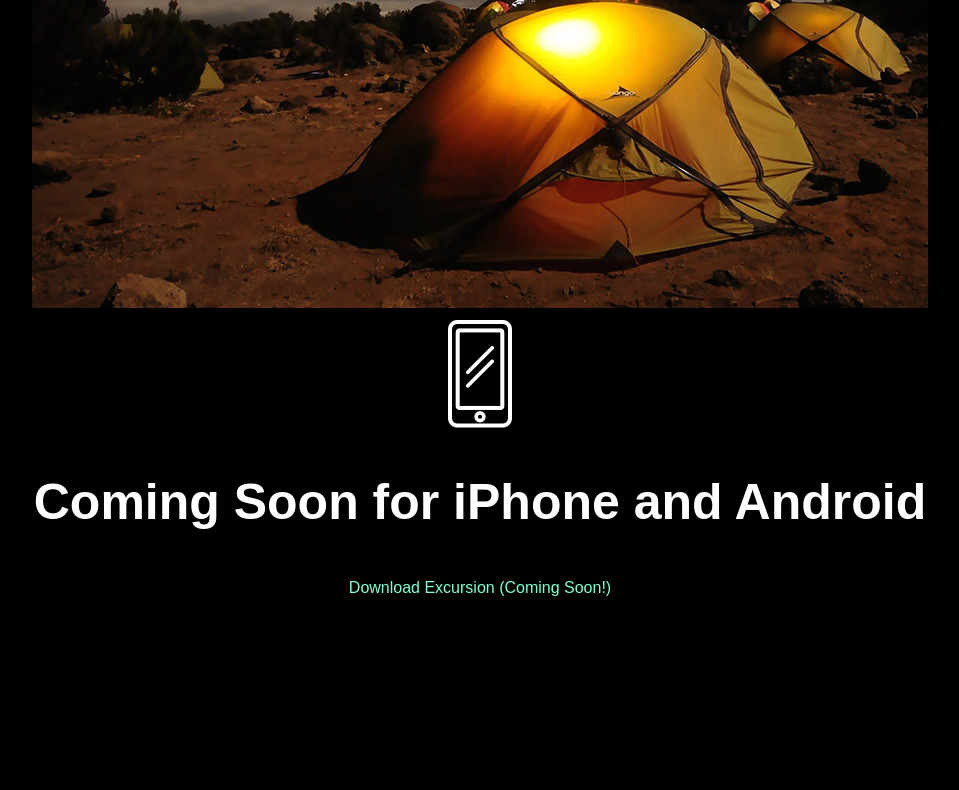
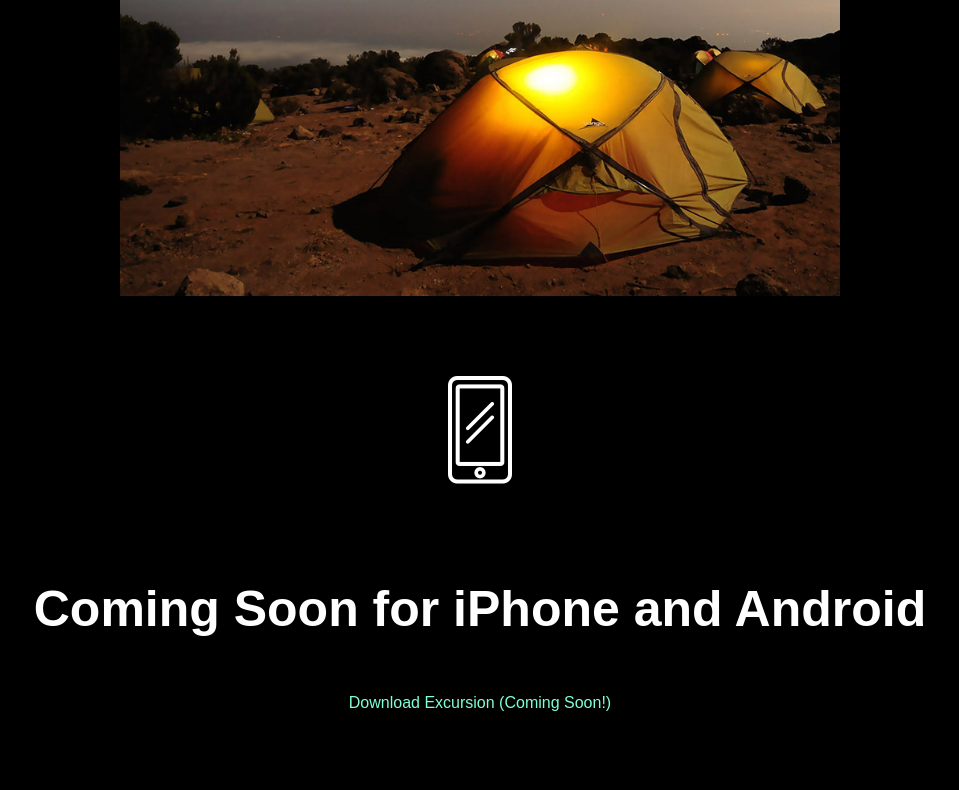
Before and after one commit to elahoda/excursion, a plain HTML site: page index.html in a window 1280 px wide. Shown: the part 749-1539 px from the top of the page, without its empty margins (160-1119 px from the left). Before the commit the page ends 1407 px from the top, so only its background shows below. Drawn offline with Linux system fonts and the light colour scheme.

Commit message:
sections and flex

```diff
--- a/index.html
+++ b/index.html
@@ -24,8 +24,11 @@
     </header>
     <main>
       <!--Main Heading-->
+      <section class="intro">
         <h1>Discover hidden places in the world around you</h1>
         <p class="download">Download Excursion (Coming Soon!)</p>
+      </section>
+      <section class="phone-video">
         <figure>
           <video
             autoplay
@@ -36,19 +39,26 @@
             src="./resources/videos/excursion.mp4"
           ></video>
         </figure>
+      </section>
+      <section class="yourguide">
         <h2>Your personal travel guide</h2>
         <p id="remember">
           Excursion remembers places you like, and recommends new points of
           interest around you.
         </p>
+      </section>
+      <section class="guide-images">
         <figure>
           <img src="./resources/images/landscape.jpg" alt="camp" />
         </figure>
         <figure>
           <img src="./resources/images/cellphoneicon.png" alt="cellphone" />
         </figure>
+      </section>
+      <section class="comingsoon">
         <h1>Coming Soon for iPhone and Android</h1>
         <p class="download">Download Excursion (Coming Soon!)</p>
+      </section>
     </main>
     <footer>
       <p>&copy; Excursion</p>
--- a/resources/css/style.css
+++ b/resources/css/style.css
@@ -24,7 +24,6 @@ body {
 h1, h2  {
     color: var(--text-color-white);
     font-family: var(--font-primary);
-
 }
 h1 {
     font-size: 50px;
@@ -33,20 +32,11 @@ h2 {
     font-size: 42px;
 }
 
-figure {
-    display: flex;
-    justify-content: center;
-    align-items: center;
-    margin: 12px auto;
-    width: 100%;
-}
-
 .download {
     color: var(--text-color-aquamarine);
     font-size: 16px;
     font-family: var(--font-primary);
 }
-
 
 #remember {
     color: var(--text-color-gray);
@@ -64,13 +54,38 @@ footer p {
         text-align: right;
 
 }
+/* image layout */
+
+main {
+    display: flex;
+    flex-direction: column;
+    justify-content: center;
+    align-items: center;
+    margin: 0 auto;
+}
+.guide-images {
+    display: flex;
+    flex-direction: column;
+    justify-content: center;
+    align-items: center;
+    width: 80%;
+    max-width: 800px;
+    margin: 0 auto;
+}
+.guide-images img {
+    width: 100%;
+    height: auto;
+    margin: 20px 0;
+}
+
+/* Media queries */
 
 @media (max-width: 768px) {
     h1 {
-        font-size: 36px;
+        font-size: 30px;
     }
     h2 {
-        font-size: 30px;
+        font-size: 24px;
     }
     .download {
         font-size: 14px;
```
Lines whose indentation alone changed are shown as unchanged.
